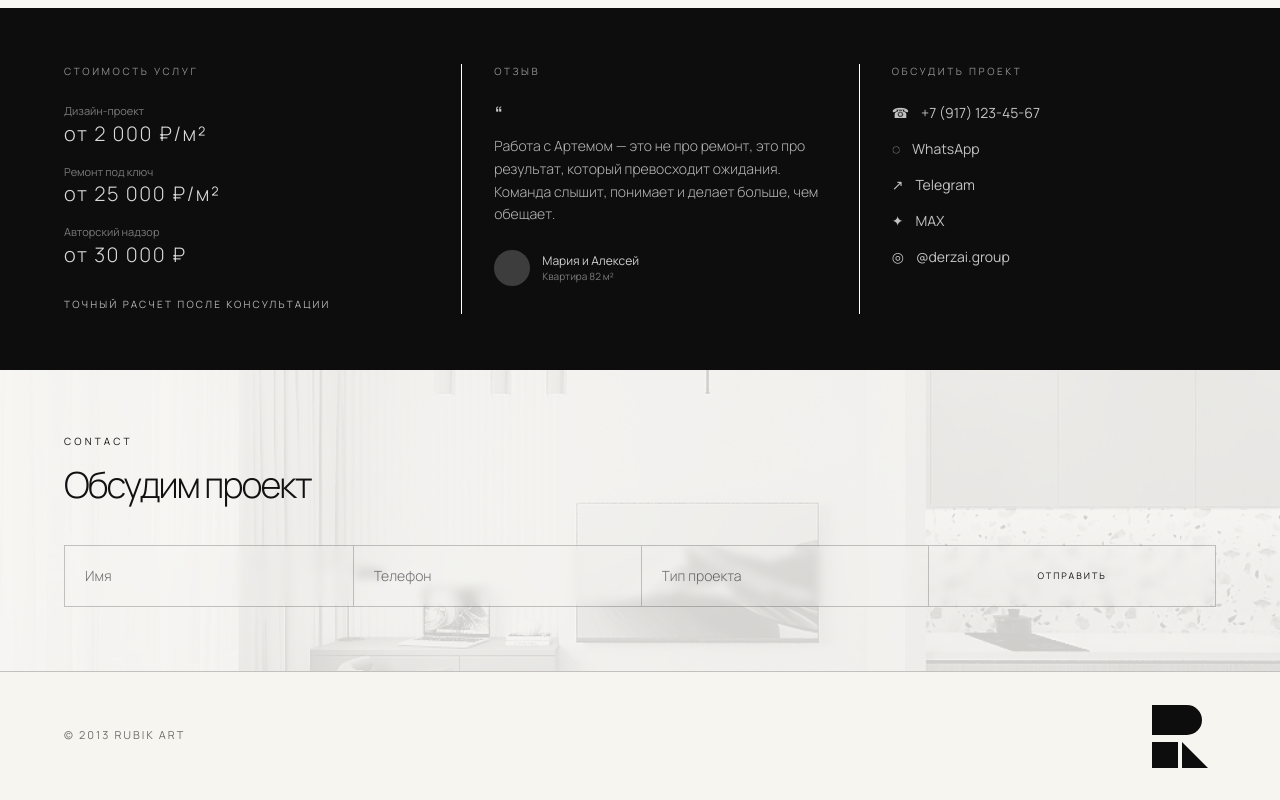
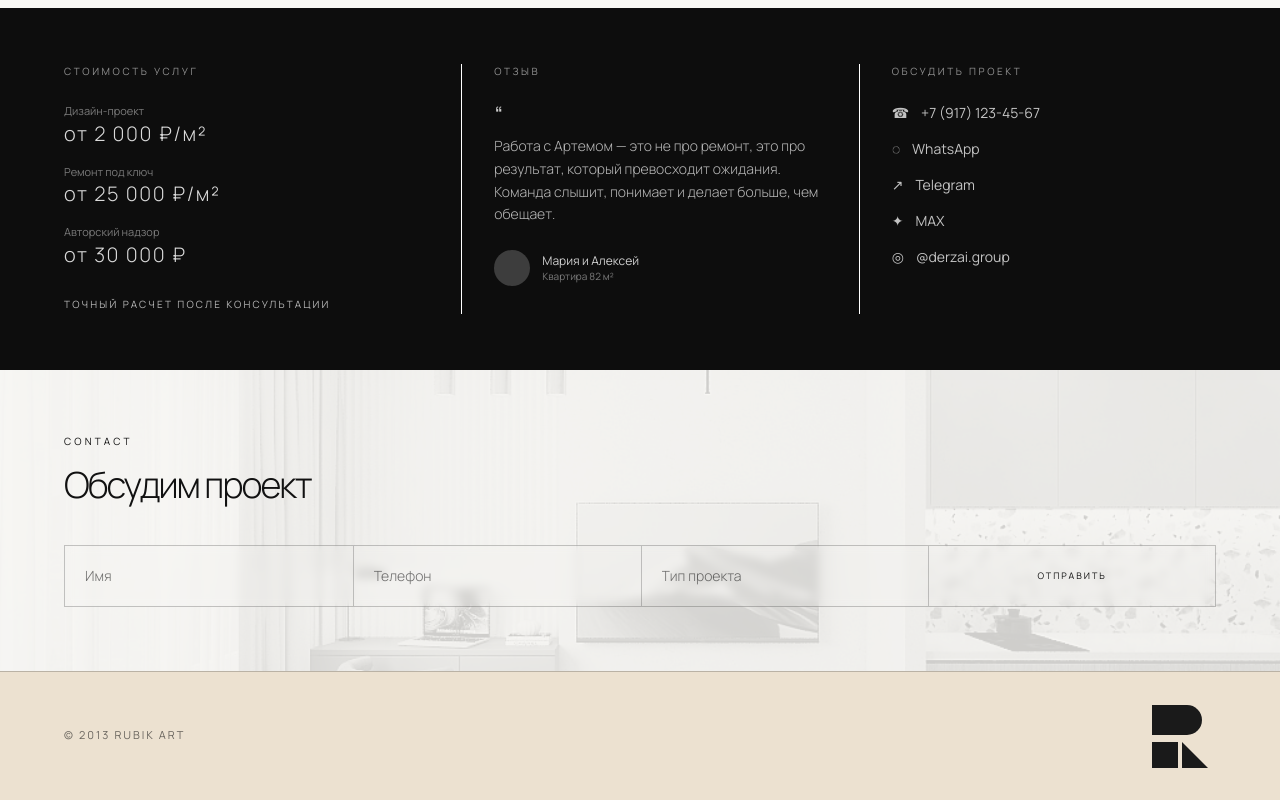
Before and after one commit to artrubinchik/DERZAi, a Next.js app: page / in a window 1280 px wide. Shown: the part 2486-3286 px from the top of the page. Built offline with nearby package versions, Linux system fonts and the light colour scheme; no server answers.

Commit message:
Update CSS variables for background and text colors

```diff
--- a/app/globals.css
+++ b/app/globals.css
@@ -3,9 +3,9 @@
 @tailwind utilities;
 
 :root {
-  --bg-main: #f7f5ef;
-  --bg-soft: #f7f5ef;
-  --text-main: #0d0d0d;
+  --bg-main: #ECE1D0;
+  --bg-soft: #ECE1D0;
+  --text-main: #1A1A1A;
   --text-muted: rgba(13, 13, 13, 0.58);
   --line: rgba(13, 13, 13, 0.22);
 }
```
